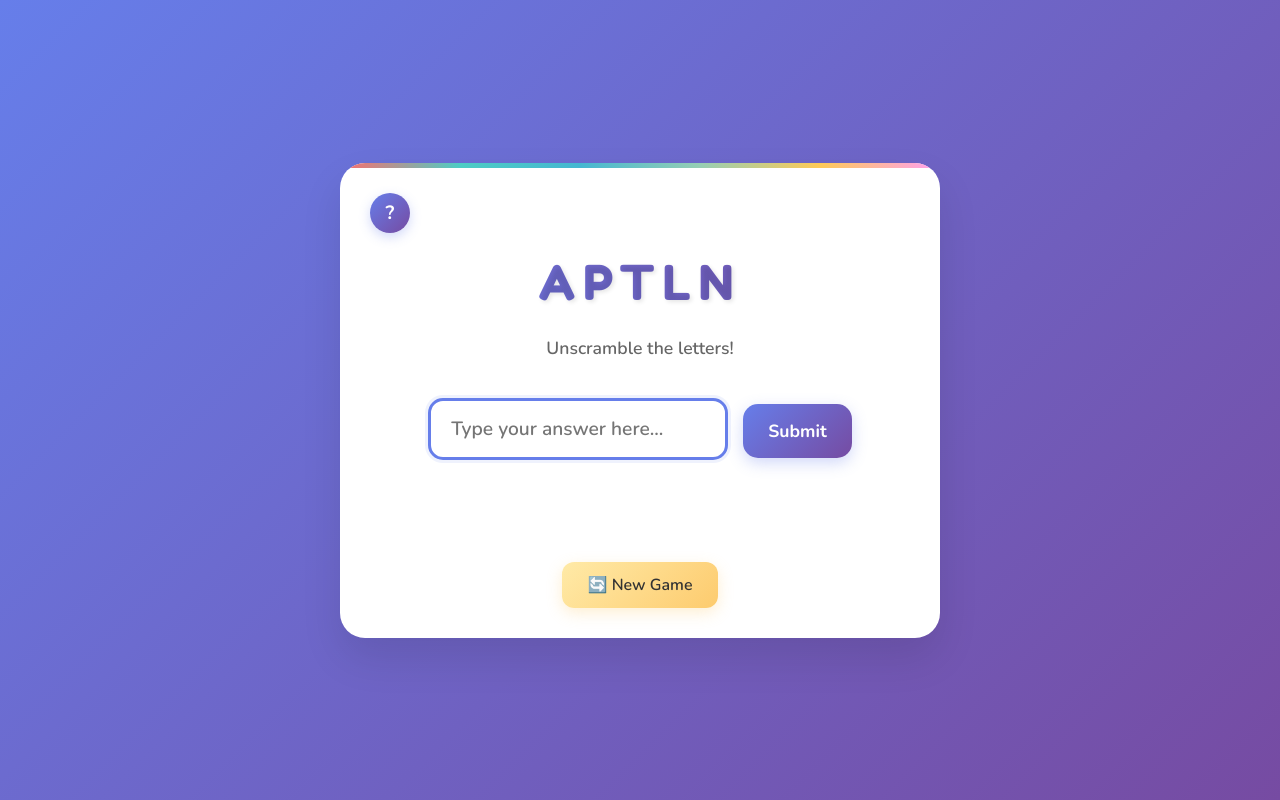
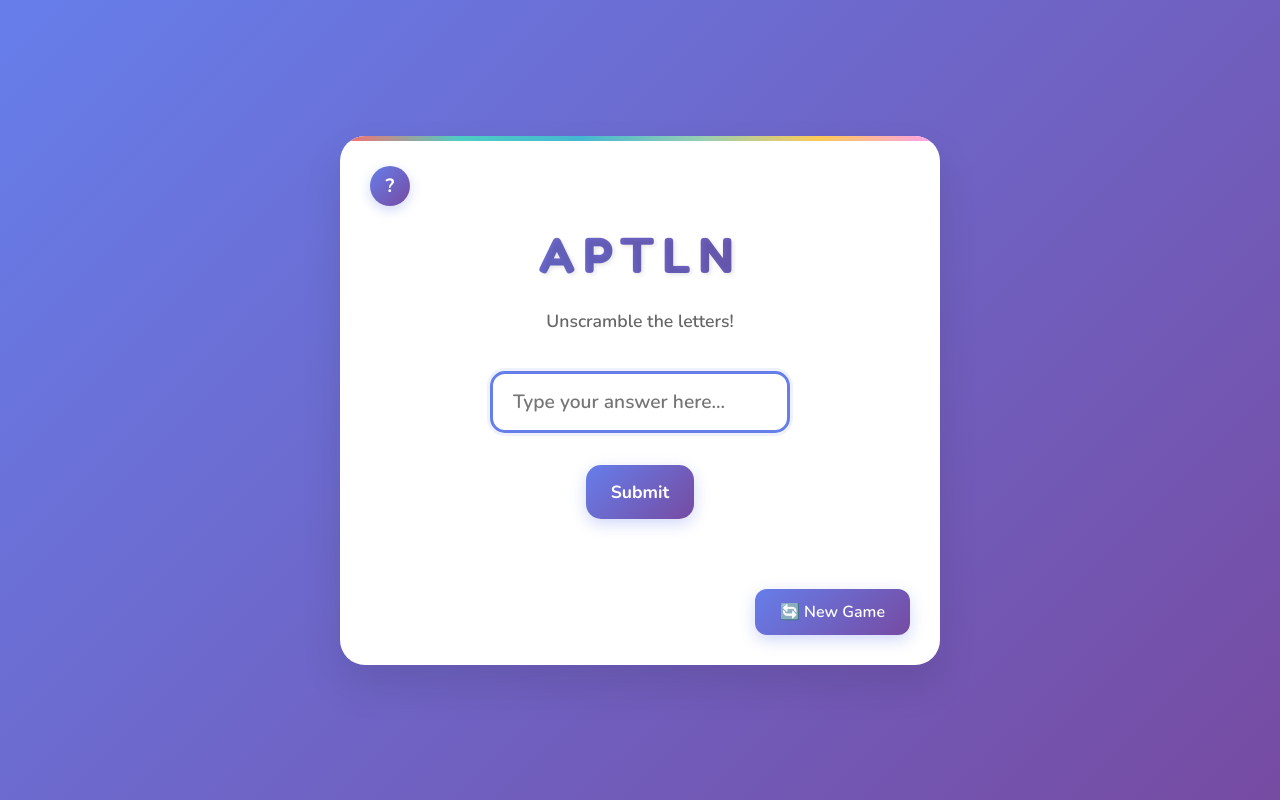
Before and after one commit to KingAvalon01/Wordscambler, a website: page index.html in a window 1280 px wide. Both pictures are taken after a click on the button "🚀 Start Game". Drawn offline with nearby package versions, Linux system fonts and the light colour scheme.

Commit message:
Standardize button design and improve layout

```diff
--- a/index.html
+++ b/index.html
@@ -58,12 +58,15 @@
 
             <div class="input-container">
                 <input type="text" id="playerInput" placeholder="Type your answer here..." maxlength="20">
-                <button id="submitBtn" class="submit-btn">Submit</button>
             </div>
+
+            <button id="submitBtn" class="submit-btn">Submit</button>
 
             <div class="message" id="message"></div>
 
-            <button id="newGameBtn" class="new-game-btn">🔄 New Game</button>
+            <div class="game-actions">
+                <button id="newGameBtn" class="action-btn">🔄 New Game</button>
+            </div>
         </div>
 
         <div id="gameOverModal" class="game-over-modal" style="display: none;">
--- a/style.css
+++ b/style.css
@@ -429,24 +429,29 @@ body {
     box-shadow: 0 12px 30px rgba(78, 205, 196, 0.4);
 }
 
-.new-game-btn {
+.game-actions {
+    display: flex;
+    justify-content: flex-end;
+    margin-top: 20px;
+}
+
+.action-btn {
     padding: 12px 25px;
     font-size: 1rem;
     font-weight: 600;
-    background: linear-gradient(135deg, #ffeaa7, #fdcb6e);
-    color: #333;
+    background: linear-gradient(135deg, #667eea, #764ba2);
+    color: white;
     border: none;
     border-radius: 12px;
     cursor: pointer;
     transition: all 0.3s ease;
     font-family: 'Nunito', sans-serif;
-    box-shadow: 0 5px 15px rgba(253, 203, 110, 0.3);
-    margin-top: 20px;
+    box-shadow: 0 5px 15px rgba(102, 126, 234, 0.3);
 }
 
-.new-game-btn:hover {
+.action-btn:hover {
     transform: translateY(-2px);
-    box-shadow: 0 8px 20px rgba(253, 203, 110, 0.4);
+    box-shadow: 0 8px 20px rgba(102, 126, 234, 0.4);
 }
 
 .game-over-modal {
@@ -544,16 +549,14 @@ body {
 }
 
 .input-container {
+    margin-bottom: 30px;
     display: flex;
-    gap: 15px;
-    margin-bottom: 30px;
     justify-content: center;
-    align-items: center;
 }
 
 #playerInput {
-    flex: 1;
     max-width: 300px;
+    width: 100%;
     padding: 15px 20px;
     font-size: 1.2rem;
     border: 3px solid #e0e0e0;
@@ -589,6 +592,7 @@ body {
     transition: all 0.3s ease;
     font-family: 'Nunito', sans-serif;
     box-shadow: 0 5px 15px rgba(102, 126, 234, 0.3);
+    margin-bottom: 20px;
 }
 
 .submit-btn:hover {
@@ -694,11 +698,6 @@ body {
         gap: 15px;
     }
 
-    .input-container {
-        flex-direction: column;
-        gap: 15px;
-    }
-
     #playerInput {
         max-width: 100%;
     }
@@ -709,6 +708,10 @@ body {
     }
 
     .radio-option {
+        justify-content: center;
+    }
+
+    .game-actions {
         justify-content: center;
     }
 }
```
Also changed, not shown: dist/index.html, dist/style.css.
